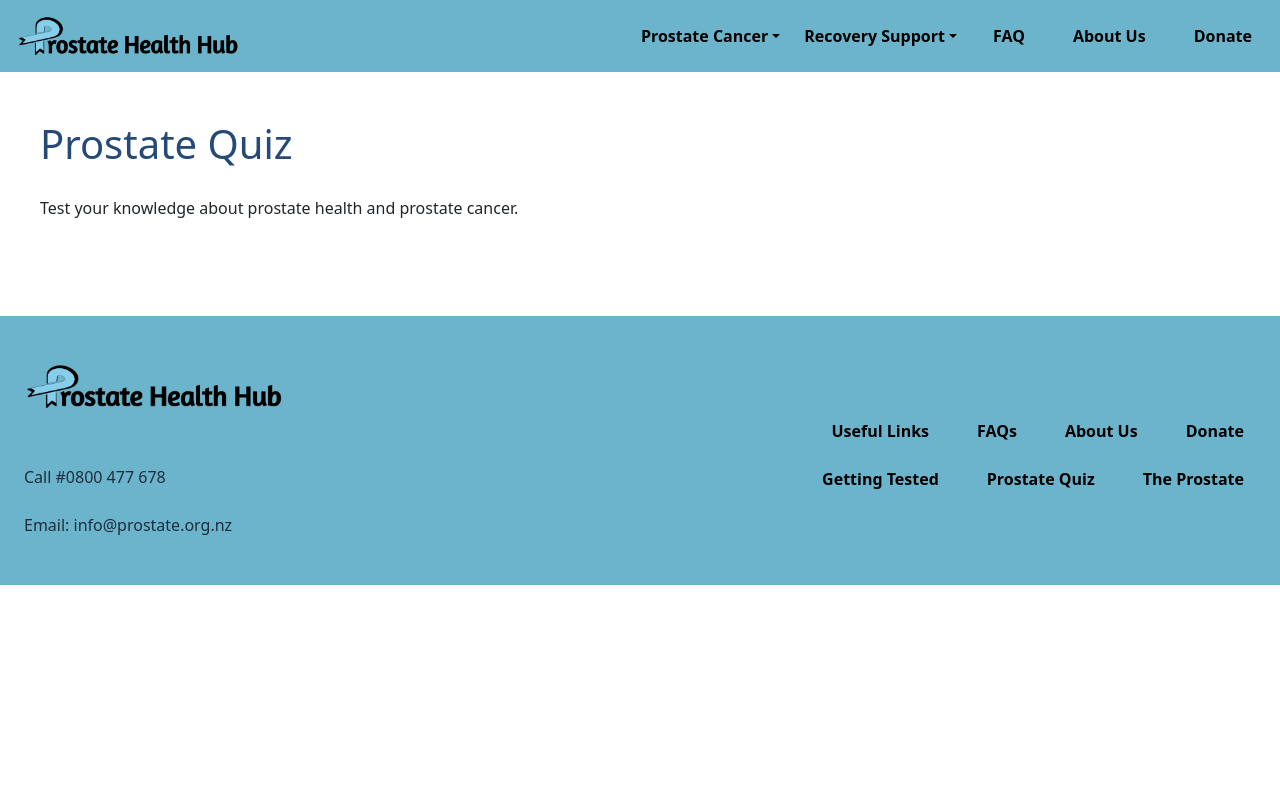
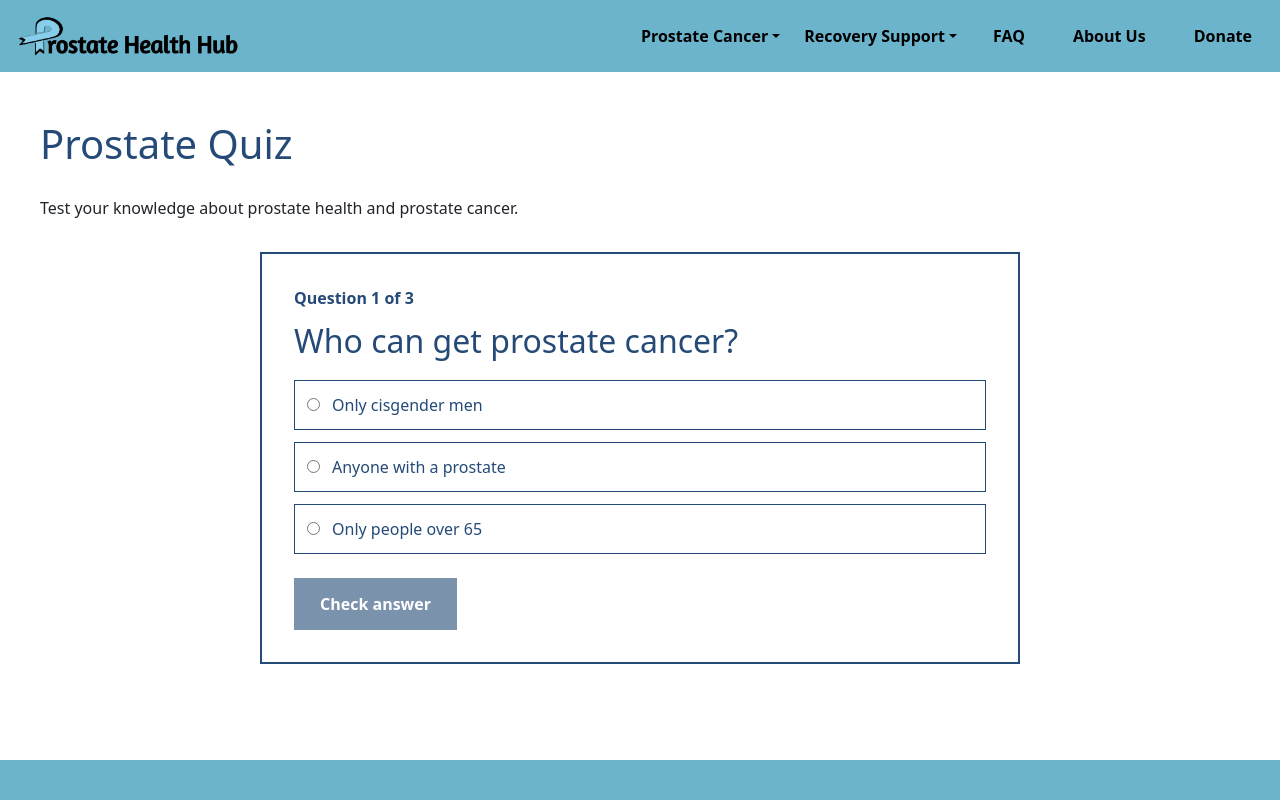
Before and after one commit to LachlanGenefaas/BCDE311-Assignment2, a React (Vite) app: page /prostate-quiz in a window 1280 px wide. Shown: the top 800 px of the page. Built offline with nearby package versions, Linux system fonts and the light colour scheme.

Commit message:
Version 1.5.3 Added Prostate Cancer Quiz

```diff
--- a/src/App.css
+++ b/src/App.css
@@ -247,6 +247,113 @@
 .info-page-section h2 {
   color: var(--colour-primary);
   margin-bottom: 0.75rem;
+}
+
+.prostate-quiz {
+  max-width: 760px;
+  margin: 2rem auto 0;
+  padding: clamp(1rem, 4vw, 2rem);
+  border: 2px solid var(--colour-primary);
+  text-align: left;
+}
+
+.quiz-progress {
+  margin-bottom: 0.75rem;
+  color: var(--colour-primary);
+  font-weight: 700;
+}
+
+.quiz-question,
+.quiz-results h2 {
+  margin-bottom: 1.25rem;
+  color: var(--colour-primary);
+}
+
+.quiz-answers {
+  display: grid;
+  gap: 0.75rem;
+  min-width: 0;
+  margin: 0;
+  padding: 0;
+  border: 0;
+}
+
+.quiz-answer {
+  display: flex;
+  align-items: flex-start;
+  gap: 0.75rem;
+  padding: 0.75rem;
+  border: 1px solid var(--colour-primary);
+  color: var(--colour-primary);
+  cursor: pointer;
+}
+
+.quiz-answer:has(input:checked) {
+  border-color: var(--colour-yellow);
+  background: #fff9d6;
+}
+
+.quiz-answer input {
+  flex: 0 0 auto;
+  margin-top: 0.3rem;
+  accent-color: var(--colour-primary);
+}
+
+.quiz-answers:disabled .quiz-answer {
+  cursor: default;
+}
+
+.quiz-feedback {
+  margin-top: 1.25rem;
+  padding-left: 1rem;
+  border-left: 4px solid var(--colour-yellow);
+  color: var(--colour-primary);
+  line-height: 1.5;
+}
+
+.quiz-button {
+  display: inline-block;
+  margin-top: 1.5rem;
+  padding: 0.75rem 1.5rem;
+  border: 2px solid var(--colour-primary);
+  background: var(--colour-primary);
+  color: #fff;
+  font: inherit;
+  font-weight: 700;
+  cursor: pointer;
+}
+
+.quiz-button:hover:not(:disabled) {
+  border-color: var(--colour-yellow);
+  background: var(--colour-yellow);
+  color: var(--colour-primary);
+}
+
+.quiz-button:focus-visible,
+.quiz-answer:has(input:focus-visible) {
+  outline: 3px solid var(--colour-yellow);
+  outline-offset: 3px;
+}
+
+.quiz-button:disabled {
+  cursor: not-allowed;
+  opacity: 0.6;
+}
+
+.quiz-results p {
+  color: var(--colour-primary);
+}
+
+.quiz-visually-hidden {
+  position: absolute;
+  width: 1px;
+  height: 1px;
+  padding: 0;
+  margin: -1px;
+  overflow: hidden;
+  clip: rect(0, 0, 0, 0);
+  white-space: nowrap;
+  border: 0;
 }
 
 .donate-page {
--- a/src/components/ProstateQuizPage.tsx
+++ b/src/components/ProstateQuizPage.tsx
@@ -1,3 +1,4 @@
+import { useState } from "react";
 import Header from "./Header.tsx";
 import PageFooter from "./PageFooter.tsx";
 
@@ -6,10 +7,78 @@ interface ProstateQuizPageProps {
   footerImage: string;
 }
 
+const questions = [
+  {
+    question: "Who can get prostate cancer?",
+    answers: [
+      "Only cisgender men",
+      "Anyone with a prostate",
+      "Only people over 65",
+    ],
+    correctAnswer: 1,
+    explanation:
+      "Anyone with a prostate can get prostate cancer, including transgender women and male-assigned non-binary or intersex people.",
+  },
+  {
+    question: "Which statement about early prostate cancer is true?",
+    answers: [
+      "It always causes noticeable symptoms",
+      "It often causes a fever",
+      "It may not cause symptoms",
+    ],
+    correctAnswer: 2,
+    explanation:
+      "Prostate cancer often has no symptoms in its early stages. If you have health concerns, talk with your doctor.",
+  },
+  {
+    question: "What does a PSA blood test measure?",
+    answers: [
+      "The level of prostate-specific antigen in the blood",
+      "The size of the prostate",
+      "The amount of testosterone in the blood",
+    ],
+    correctAnswer: 0,
+    explanation:
+      "A PSA test measures prostate-specific antigen. A raised result can have several causes, so discuss your result with a health professional.",
+  },
+];
+
 export default function ProstateQuizPage({
   headerImage,
   footerImage,
 }: ProstateQuizPageProps) {
+  const [questionIndex, setQuestionIndex] = useState(0);
+  const [selectedAnswer, setSelectedAnswer] = useState<number | null>(null);
+  const [answered, setAnswered] = useState(false);
+  const [score, setScore] = useState(0);
+
+  const quizComplete = questionIndex === questions.length;
+  const currentQuestion = questions[questionIndex];
+
+  function submitAnswer() {
+    if (selectedAnswer === null || answered) {
+      return;
+    }
+
+    if (selectedAnswer === currentQuestion.correctAnswer) {
+      setScore((currentScore) => currentScore + 1);
+    }
+    setAnswered(true);
+  }
+
+  function goToNextQuestion() {
+    setQuestionIndex((currentIndex) => currentIndex + 1);
+    setSelectedAnswer(null);
+    setAnswered(false);
+  }
+
+  function restartQuiz() {
+    setQuestionIndex(0);
+    setSelectedAnswer(null);
+    setAnswered(false);
+    setScore(0);
+  }
+
   return (
     <div className="min-h-screen bg-white">
       <Header image={headerImage} />
@@ -18,6 +87,85 @@ export default function ProstateQuizPage({
         <div className="info-page-introduction">
           <p>Test your knowledge about prostate health and prostate cancer.</p>
         </div>
+        <section className="prostate-quiz" aria-label="Prostate health quiz">
+          {quizComplete ? (
+            <div className="quiz-results" aria-live="polite">
+              <h2>Quiz complete</h2>
+              <p>
+                You scored <strong>{score} out of {questions.length}</strong>.
+              </p>
+              <button
+                className="quiz-button"
+                type="button"
+                onClick={restartQuiz}
+              >
+                Try again
+              </button>
+            </div>
+          ) : (
+            <>
+              <p className="quiz-progress">
+                Question {questionIndex + 1} of {questions.length}
+              </p>
+              <h2 className="quiz-question" id="quiz-question">
+                {currentQuestion.question}
+              </h2>
+              <fieldset
+                className="quiz-answers"
+                aria-labelledby="quiz-question"
+                disabled={answered}
+              >
+                <legend className="quiz-visually-hidden">
+                  Choose one answer
+                </legend>
+                {currentQuestion.answers.map((answer, answerIndex) => (
+                  <label className="quiz-answer" key={answer}>
+                    <input
+                      type="radio"
+                      name={`question-${questionIndex}`}
+                      value={answerIndex}
+                      checked={selectedAnswer === answerIndex}
+                      onChange={() => setSelectedAnswer(answerIndex)}
+                    />
+                    <span>{answer}</span>
+                  </label>
+                ))}
+              </fieldset>
+
+              {answered && (
+                <p className="quiz-feedback" aria-live="polite">
+                  <strong>
+                    {selectedAnswer === currentQuestion.correctAnswer
+                      ? "Correct."
+                      : "Not quite."}
+                  </strong>{" "}
+                  {currentQuestion.explanation}
+                </p>
+              )}
+
+              {answered ? (
+                <button
+                  className="quiz-button"
+                  type="button"
+                  onClick={goToNextQuestion}
+                >
+                  {questionIndex === questions.length - 1
+                    ? "See your score"
+                    : "Next question"}
+                </button>
+              ) : (
+                <button
+                  className="quiz-button"
+                  type="button"
+                  onClick={submitAnswer}
+                  disabled={selectedAnswer === null}
+                >
+                  Check answer
+                </button>
+              )}
+            </>
+          )}
+        </section>
       </main>
       <PageFooter image={footerImage} />
     </div>
```
